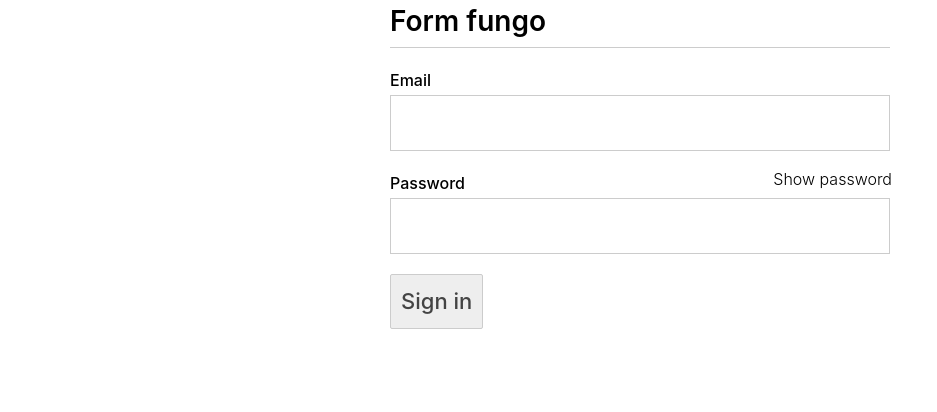
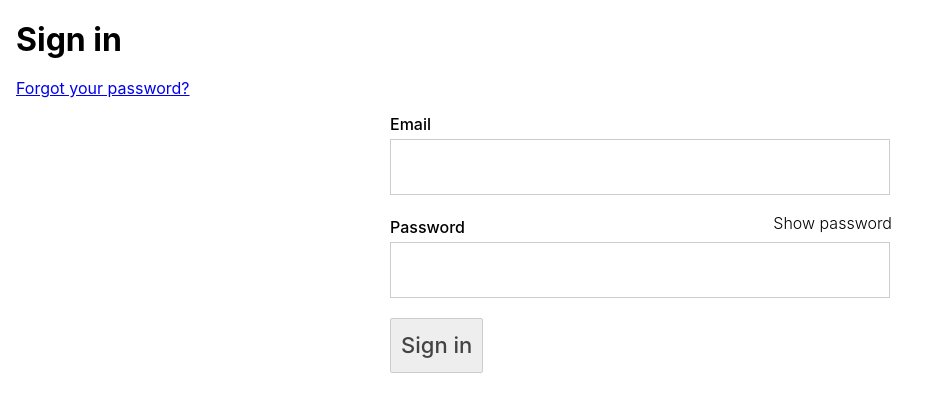
Before and after one commit to chooblarin/form-fungo, a Next.js app: page /sign-in in a window 1280 px wide. Shown: the top 412 px of the page, without its empty margins (0-937 px from the left). Built offline with nearby package versions, Linux system fonts and the light colour scheme.

Commit message:
Improve sign-in form example

```diff
--- a/components/sign-in/SignInForm.tsx
+++ b/components/sign-in/SignInForm.tsx
@@ -9,7 +9,6 @@ export const SignInForm: React.FC = () => {
   );
   return (
     <form action="#">
-      <h1 className="title">Form fungo</h1>
       <section>
         <label htmlFor="email">Email</label>
         <input id="email" type="email" autoComplete="email" required={true} />
@@ -35,6 +34,9 @@ export const SignInForm: React.FC = () => {
           name="current-password"
           type={passwordInputType}
           autoComplete="current-password"
+          autoCapitalize="none"
+          autoCorrect="off"
+          spellCheck="false"
           minLength={8}
           required={true}
         />
@@ -42,9 +44,9 @@ export const SignInForm: React.FC = () => {
       <button type="submit">Sign in</button>
       <style jsx>{`
         form {
-          margin: 0 auto;
           width: 100%;
           max-width: 500px;
+          margin: 0 auto;
         }
         h1 {
           border-bottom: 1px solid #ccc;
--- a/pages/sign-in.tsx
+++ b/pages/sign-in.tsx
@@ -10,10 +10,23 @@ const SignIn = (): JSX.Element => {
       </Head>
 
       <main>
+        <h1 className="title">Sign in</h1>
+        <a href="#" className="password-reset">
+          Forgot your password?
+        </a>
         <SignInForm />
       </main>
 
       <footer></footer>
+      <style jsx>{`
+        main {
+          padding: 16px;
+        }
+        .password-reset {
+          display: inline-block;
+          margin: 12px 0;
+        }
+      `}</style>
     </div>
   );
 };
```
